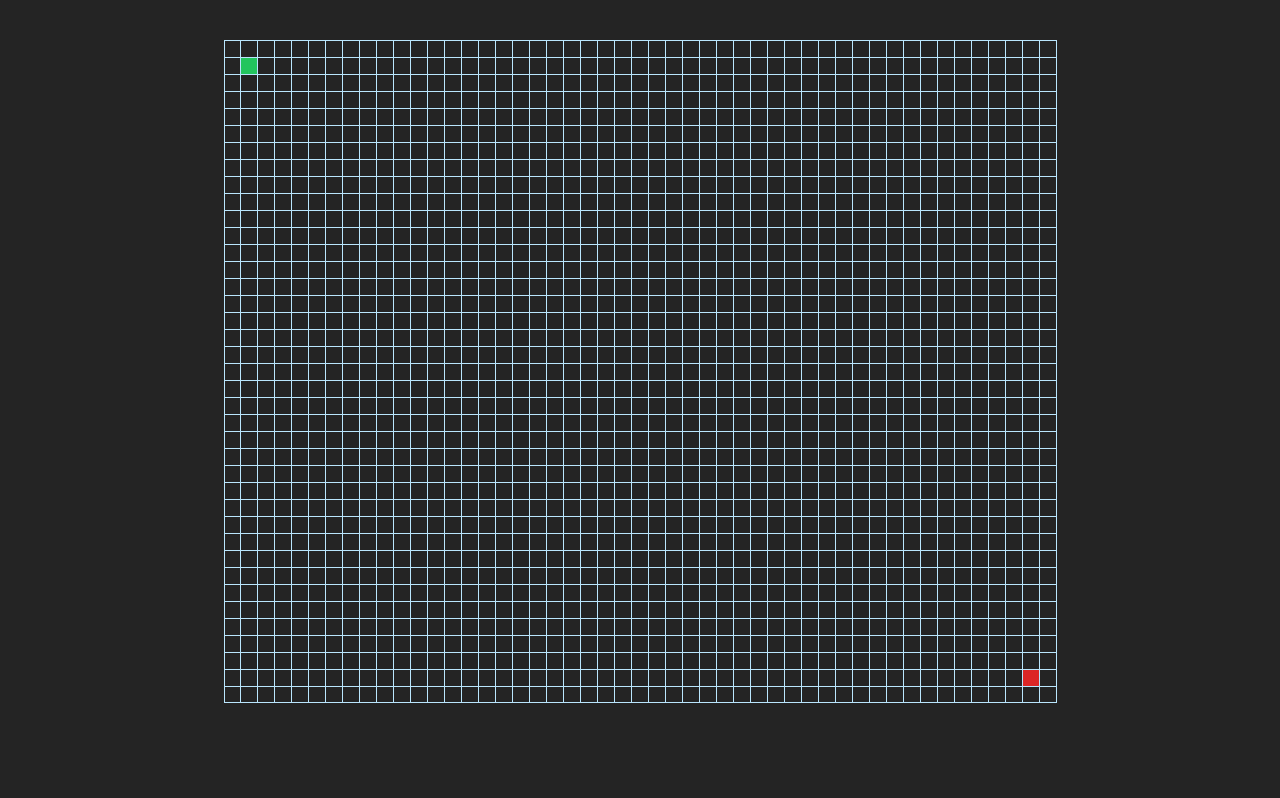
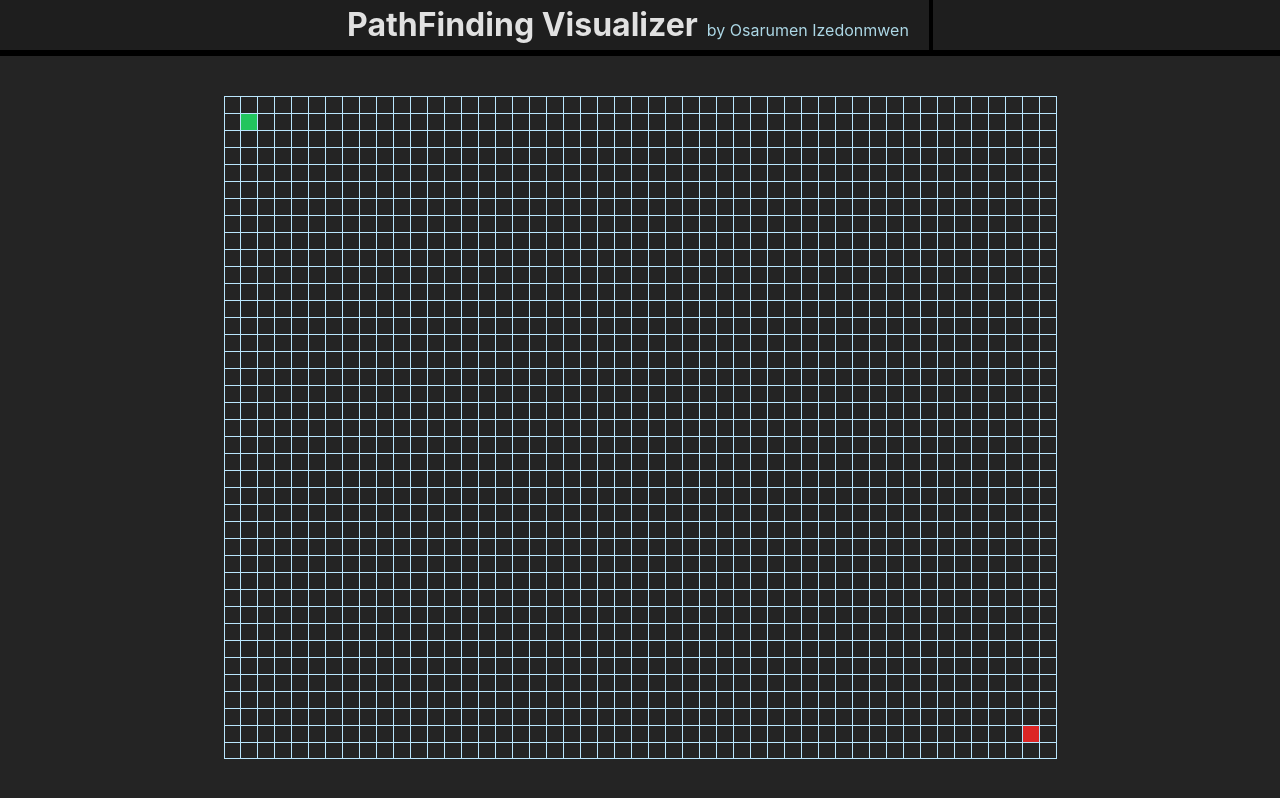
Before and after one commit to rumen-spec/graph-algo-visualizer, a React (Vite) app: page / in a window 1280 px wide. Built offline with nearby package versions, Linux system fonts and the light colour scheme.

Commit message:
Made the navbar

```diff
--- a/src/App.tsx
+++ b/src/App.tsx
@@ -3,6 +3,7 @@ import {TileProvider} from "./Context/TileContext.tsx";
 import {SpeedProvider} from "./Context/speedContext.tsx";
 import {Grid} from "./Components/grid.tsx";
 import {useRef} from "react";
+import {Nav} from "./Components/Nav.tsx";
 
 function App() {
     const isVisualizationRunningRef = useRef<boolean>(false)
@@ -12,6 +13,7 @@ function App() {
           <TileProvider>
               <SpeedProvider>
           <div className="h-screen w-screen flex flex-col">
+            <Nav/>
             <Grid isVisualizationRunningRef={isVisualizationRunningRef}/>
           </div>
               </SpeedProvider>
--- /dev/null
+++ b/src/Components/Nav.css
@@ -0,0 +1,29 @@
+.Navbar{
+    display: flex;
+    background-color: rgb(30, 30, 30);
+    height: 7%;
+    width: 100%;
+    border-bottom: 6px black solid;
+    align-items: center;
+    justify-content: center;
+}
+
+.Title{
+    font-size: 2rem;
+    font-weight: bold;
+    padding-right: 9px;
+}
+
+.Author{
+    color: lightblue;
+    padding-top: 10px;
+    padding-right: 20px;
+}
+
+.Namebar{
+    height: 100%;
+    align-items: center;
+    justify-content: center;
+    display: flex;
+    border-right: 4px black solid;
+}
--- /dev/null
+++ b/src/Components/Nav.tsx
@@ -0,0 +1,14 @@
+import "./Nav.css"
+
+export function Nav() {
+    return(
+        <div className="Navbar">
+            <div className="Namebar">
+            <h1 className="Title">
+                PathFinding Visualizer
+            </h1>
+            <p className="Author">by Osarumen Izedonmwen</p>
+            </div>
+        </div>
+    )
+}
```
